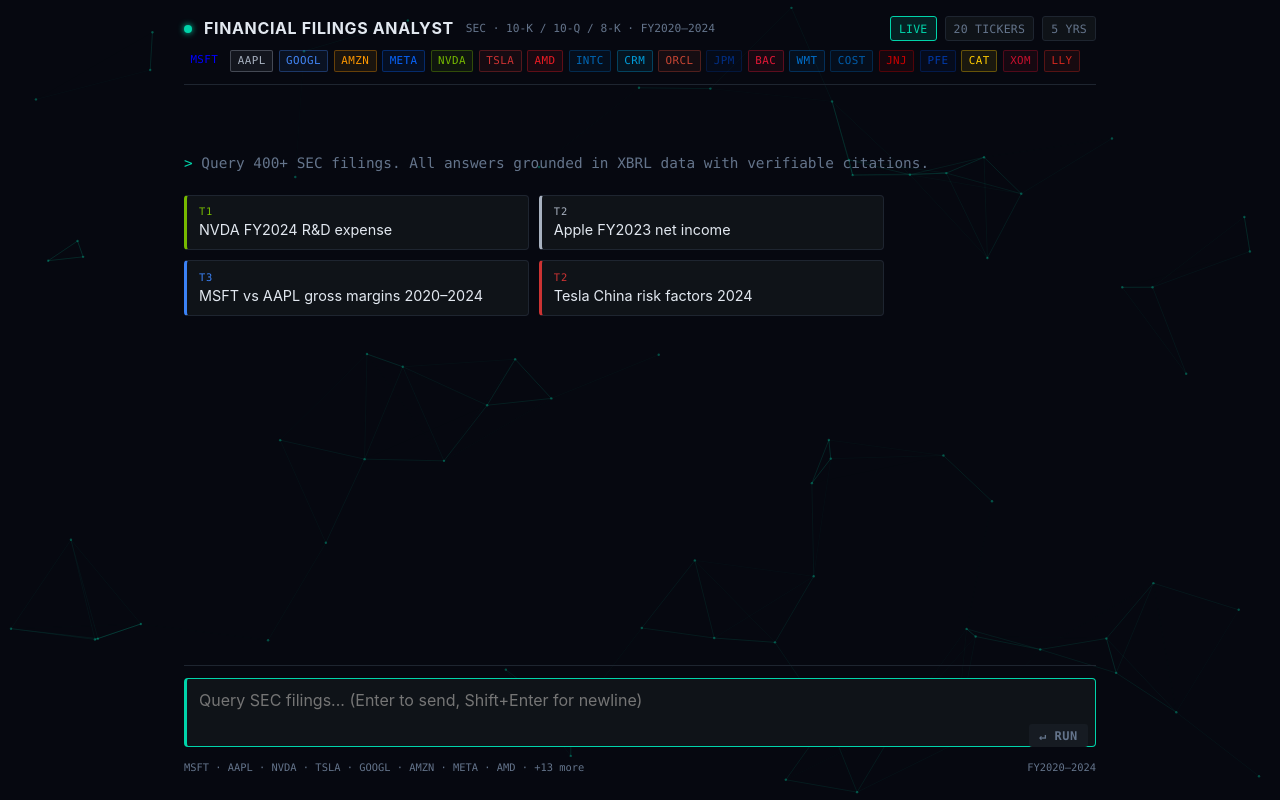
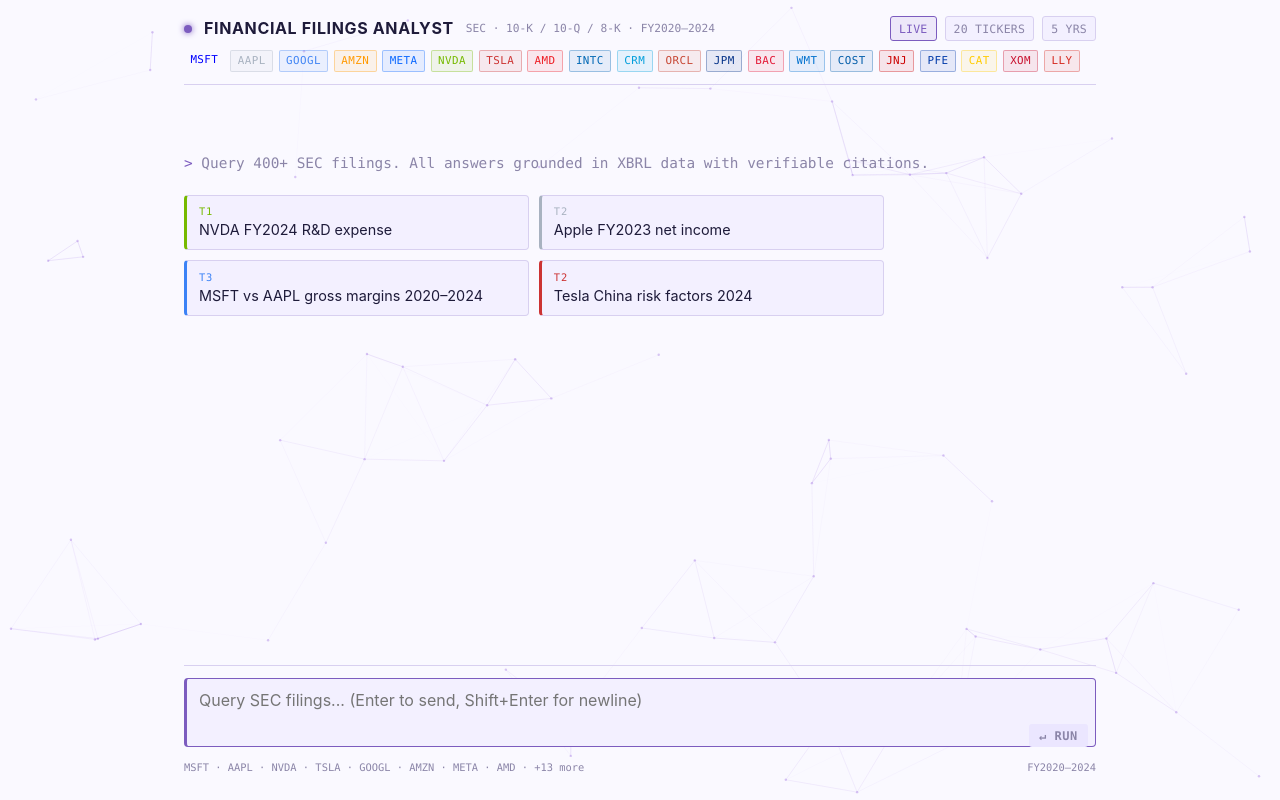
Before and after one commit to Ananya-d14/financial-filings-agent, a Next.js app in the folder frontend/: page / in a window 1280 px wide. Built offline with nearby package versions, Linux system fonts and the light colour scheme.

Commit message:
Switch to light violet theme: white bg, violet accent, dark readable text, violet geometric lines

```diff
--- a/frontend/app/globals.css
+++ b/frontend/app/globals.css
@@ -1,20 +1,20 @@
-/* Bloomberg-style financial terminal theme */
+/* Light violet theme */
 :root {
-  --bg: #080b0f;
-  --surface: #0f1318;
-  --surface-2: #161b22;
-  --border: #1e2530;
-  --border-bright: #2d3748;
-  --fg: #e2e8f0;
-  --fg-dim: #94a3b8;
-  --muted: #64748b;
-  --accent: #00d4aa;        /* Bloomberg green */
-  --accent-dim: #00a880;
-  --accent-glow: rgba(0, 212, 170, 0.12);
-  --blue: #3b82f6;
-  --amber: #f59e0b;
-  --red: #ef4444;
-  --code-bg: #0d1117;
+  --bg: #faf9ff;
+  --surface: #f3f0ff;
+  --surface-2: #ebe6ff;
+  --border: #d8d0f0;
+  --border-bright: #c0b4e8;
+  --fg: #1e1b3a;
+  --fg-dim: #4a4568;
+  --muted: #8b85a8;
+  --accent: #7c5cbf;
+  --accent-dim: #6347a8;
+  --accent-glow: rgba(124, 92, 191, 0.10);
+  --blue: #4f46e5;
+  --amber: #d97706;
+  --red: #dc2626;
+  --code-bg: #f0ecff;
   --font-mono: ui-monospace, "SF Mono", Menlo, Consolas, monospace;
   --font-sans: ui-sans-serif, "Inter", system-ui, -apple-system, sans-serif;
 }
@@ -24,7 +24,7 @@
 * { box-sizing: border-box; }
 
 html {
-  background: #060810;
+  background: #faf9ff;
   min-height: 100%;
 }
 
@@ -163,10 +163,12 @@
   padding: 0.4rem 0.75rem;
   border: 1px solid var(--border);
   text-align: left;
+  font-weight: 700;
 }
 td {
   padding: 0.35rem 0.75rem;
   border: 1px solid var(--border);
   color: var(--fg);
+  background: #fff;
 }
-tr:hover td { background: var(--surface-2); }
+tr:hover td { background: var(--surface); }
--- a/frontend/components/BackgroundCanvas.tsx
+++ b/frontend/components/BackgroundCanvas.tsx
@@ -11,7 +11,7 @@
 
 const CONNECTION_DISTANCE = 140;
 const PARTICLE_COUNT = 70;
-const LINE_COLOR = "0, 212, 170"; // --accent teal
+const LINE_COLOR = "148, 100, 220"; // light violet
 
 export function BackgroundCanvas() {
   const ref = useRef<HTMLCanvasElement>(null);
```
